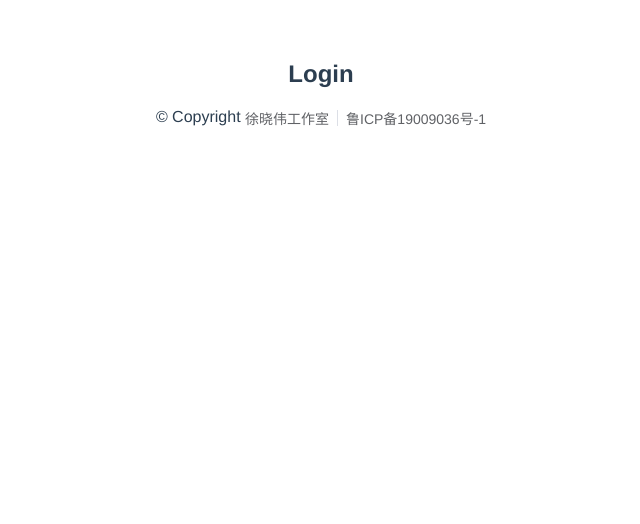
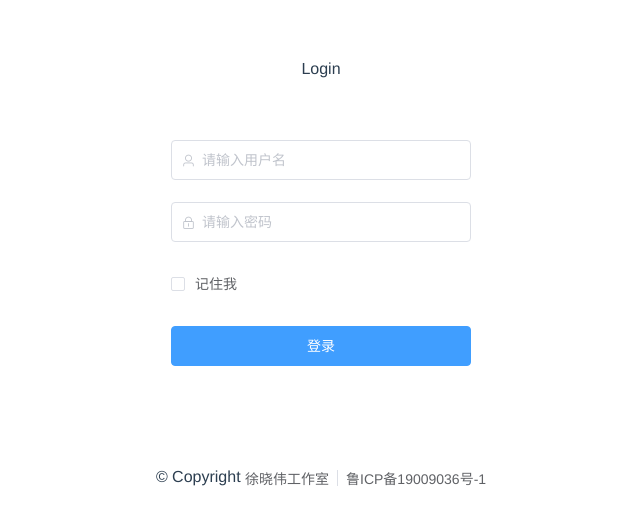
Before and after one commit to xuxiaowei-com-cn/Spring-Boot-Security-Vue, a Vue app in the folder Vue/: page /login in a window 1280 px wide. Shown: the top 524 px of the page, without its empty margins (319-959 px from the left). Built offline with nearby package versions, Linux system fonts and the light colour scheme; what vue-cookies, vue-resource would draw is missing.

Commit message:
登录页面

```diff
--- a/Vue/src/views/Login.vue
+++ b/Vue/src/views/Login.vue
@@ -1,13 +1,79 @@
 <template>
-    <h2>Login</h2>
+    <el-container>
+        <el-header>Login</el-header>
+
+        <el-main>
+            <el-form ref="form" :model="form" class="form-login">
+
+                <el-form-item prop="username">
+                    <el-input placeholder="请输入用户名" prefix-icon="el-icon-user" v-model="form.username" ref="username"
+                              maxlength="11"></el-input>
+                </el-form-item>
+
+                <el-form-item prop="password">
+                    <el-input placeholder="请输入密码" prefix-icon="el-icon-lock" v-model="form.password" show-password
+                              maxlength="16"></el-input>
+                </el-form-item>
+
+                <el-form-item>
+                    <el-checkbox class="rememberMe" v-model="form.rememberMe">记住我</el-checkbox>
+                </el-form-item>
+
+                <el-form-item>
+                    <el-button class="login" type="primary" @click="login">登录</el-button>
+                </el-form-item>
+
+            </el-form>
+        </el-main>
+
+        <el-footer></el-footer>
+    </el-container>
 </template>
 
 <script>
     export default {
-        name: "Login"
+        name: "Login",
+        data() {
+            return {
+                form: {
+                    username: '',
+                    password: '',
+                    rememberMe: false,
+                },
+            }
+        },
+        methods: {
+
+            /**
+             * 登录
+             */
+            login: function () {
+                // let that = this;
+                let form = this.form;
+                // eslint-disable-next-line no-console
+                console.log(form)
+
+            },
+
+        },
     }
 </script>
 
 <style scoped>
 
+    .form-login {
+        max-width: 300px;
+        margin: auto auto;
+    }
+
+    /* 记住我 */
+    .rememberMe {
+        float: left;
+    }
+
+    /* 登录 */
+    .login {
+        width: 100%;
+    }
+
 </style>
```
